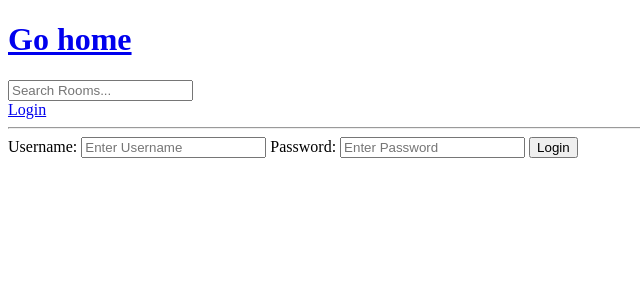
After one commit to paul-mcj/django, a Django app: a page that uses studybud/templates/main.html in a window 1280 px wide. The commit adds this page. Shown: the top 300 px of the page, without its empty margins (0-640 px from the left). Run offline with Django 5.2, Linux system fonts and the light colour scheme.

Commit message:
authentication process for loggedin users to update and delete threads

```diff
--- /dev/null
+++ b/studybud/base/templates/base/login_register.html
@@ -0,0 +1,25 @@
+{% extends 'main.html' %} {% block content %}
+
+<div>
+	<form
+		action=""
+		method="POST">
+		{% csrf_token %}
+		<label for="username">Username:</label>
+		<input
+			type="text"
+			name="username"
+			placeholder="Enter Username" />
+
+		<label for="password">Password:</label>
+		<input
+			type="password"
+			name="password"
+			placeholder="Enter Password" />
+		<input
+			type="submit"
+			value="Login" />
+	</form>
+</div>
+
+{% endblock content %}
--- a/studybud/base/urls.py
+++ b/studybud/base/urls.py
@@ -2,8 +2,12 @@ from django.urls import path
 from . import views
 
 urlpatterns = [
+    path("login/", views.loginPage, name="login"),
+    path("logout/", views.logoutUser, name="logout"),
+
     path("", views.home, name="home"),
     path("room/<str:primary_key>", views.room, name="room"),
+
     path("create-room/", views.createRoom, name="create-room"),
     path("update-room/<str:pk>", views.updateRoom, name="update-room"),
     path("delete-room/<str:pk>", views.deleteRoom, name="delete-room"),
--- a/studybud/base/views.py
+++ b/studybud/base/views.py
@@ -1,7 +1,12 @@
+from django.contrib import messages
+from django.contrib.auth import authenticate, login, logout
+from django.contrib.auth.decorators import login_required
+from django.contrib.auth.models import User
+from django.db.models import Q
+from django.http import HttpResponse
 from django.shortcuts import render, redirect
-from django.db.models import Q
+from .forms import RoomForm
 from .models import Room, Topic, Message
-from .forms import RoomForm
 
 # Create your views here.
 
@@ -10,6 +15,33 @@ from .forms import RoomForm
 #     {"id": 2, "name": "Learn JavaScript", "desc": "JS is important for web development"},
 #     {"id": 3, "name": "All backend stuff right here!!", "desc": "mysql, mongodb, apis and much more!"},
 # ]
+
+def loginPage(req):
+    if req.method == "POST":
+        username = req.POST.get("username")
+        password = req.POST.get("password")
+
+        try:
+            user = User.objects.get(username = username)
+        except:
+            messages.error(req, "User does not exist")
+            return redirect("login")
+
+        user = authenticate(req, username=username, password=password)
+
+        if user is not None:
+            login(req, user)
+            return redirect("home")
+        else:
+            messages.error(req, "Username OR password incorrect")
+
+    context = {}
+    return render(req, "base/login_register.html", context)
+
+def logoutUser(req):
+    # django logout method will automatically delete the session token which validates the user
+    logout(req)
+    return redirect("home")
 
 def home(req):
     q = req.GET.get("q") if req.GET.get("q") != None else ""
@@ -29,6 +61,7 @@ def room(req, primary_key):
     context = {"room": room, "messages": messages}
     return render(req, "base/room.html", context)
 
+@login_required(login_url="login")
 def createRoom(req):
     form = RoomForm()
     if(req.method == "POST"):
@@ -40,9 +73,13 @@ def createRoom(req):
     context = {"form": form}
     return render(req, "base/room_form.html", context)
 
+@login_required(login_url="login")
 def updateRoom(req, pk):
     room = Room.objects.get(id=pk)
     form = RoomForm(instance=room)
+
+    if req.user != room.host:
+        return HttpResponse("Authentication required")
 
     if req.method == "POST":
         form = RoomForm(req.POST, instance=room)
@@ -53,8 +90,13 @@ def updateRoom(req, pk):
     context = {"form":form}
     return render(req, "base/room_form.html", context)
 
+@login_required(login_url="login")
 def deleteRoom(req, pk):
     room = Room.objects.get(id=pk)
+
+    if req.user != room.host:
+        return HttpResponse("Authentication required")
+
     if req.method == "POST":
         room.delete()
         return redirect("home")
--- a/studybud/templates/main.html
+++ b/studybud/templates/main.html
@@ -8,6 +8,12 @@
 		<title>Studybud</title>
 	</head>
 	<body>
-		{% include "navbar.html" %} {% block content %} {% endblock %}
+		{% include "navbar.html" %} {% if messages %}
+		<ul class="messages">
+			{% for message in messages %}
+			<li>{{message}}</li>
+			{% endfor %}
+		</ul>
+		{% endif %} {% block content %} {% endblock %}
 	</body>
 </html>
--- a/studybud/templates/navbar.html
+++ b/studybud/templates/navbar.html
@@ -10,4 +10,12 @@
 		name="q"
 		placeholder="Search Rooms..." />
 </form>
+
+{% if request.user.is_authenticated %}
+<p>Hello {{request.user}}</p>
+<a href="{% url 'logout' %}">Logout</a>
+{% else %}
+<a href="{% url 'login' %}">Login</a>
+{% endif %}
+
 <hr />
```
Also changed, not shown: studybud/db.sqlite3.
